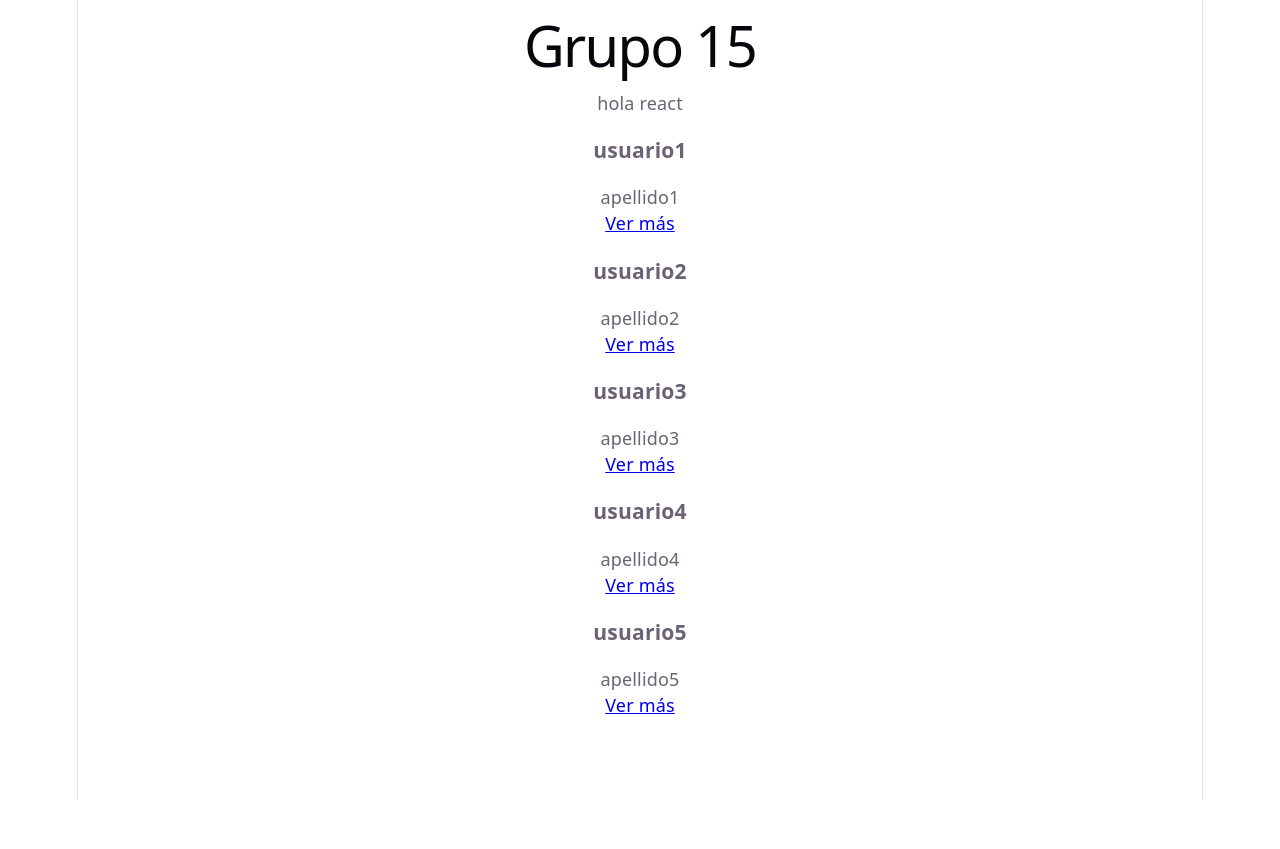
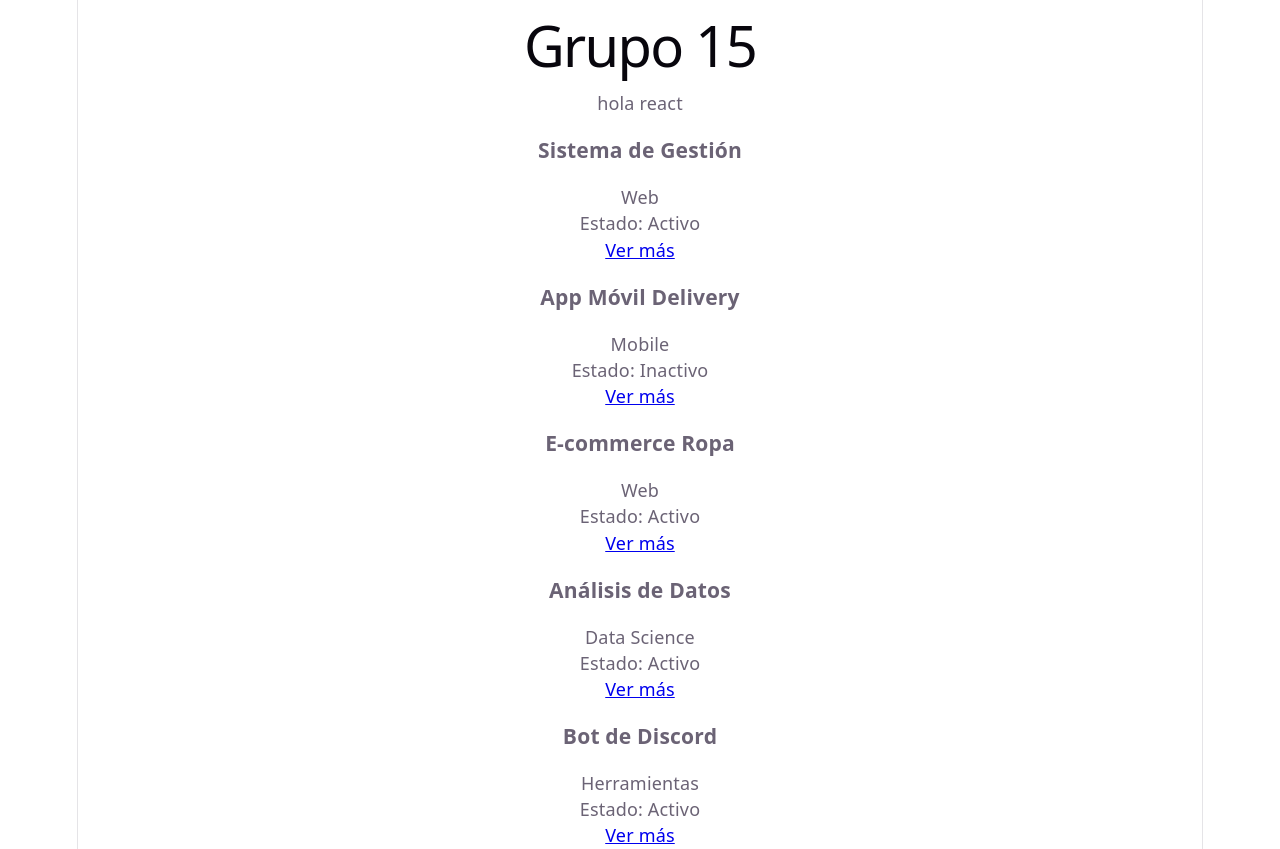
Before and after one commit to Lumyn1/pv_tp3_grupo15, a React (Vite) app: page / in a window 1280 px wide. Before the commit the page ends 800 px from the top, so only its background shows below. Built offline with nearby package versions, Linux system fonts and the light colour scheme.

Commit message:
cambié codigo para que sea sobre proyectos Luciano Riveros

```diff
--- a/src/app2.jsx
+++ b/src/app2.jsx
@@ -1,14 +1,14 @@
-import Usuarios from "./components/Usuarios";
+import Proyectos from "./components/Proyectos";
 import "./css/App.css";
 
-const App2 = () =>{
+const App2 = () => {
 
      console.log ("hola mundo");
 
      return (
         <div>
         <h1>Grupo 15</h1>
-        <Usuarios />
+        <Proyectos />
         </div>
      )
 
--- /dev/null
+++ b/src/components/Proyectos.jsx
@@ -0,0 +1,26 @@
+import "../css/App.css";
+import proyectoService from "../services/proyectoService";
+
+const Proyectos = () => {
+
+     const listaDeProyectos = proyectoService.listarProyectos();
+     console.log(listaDeProyectos);
+
+    return (
+        <>
+        <p> hola react </p>
+        <section className="contenedor-tarjetas">
+        { listaDeProyectos.map((proyecto) => (
+        <article className="tarjeta" key={proyecto.id}>
+             <h3>{proyecto.titulo}</h3>
+            <p>{proyecto.categoria}</p>
+            <p>Estado: {proyecto.estado ? "Activo" : "Inactivo"}</p>
+            <a href="#" className="boton-accion">Ver más</a>
+        </article>
+        ) )}
+        </section>
+        </>
+    )
+}
+
+export default Proyectos;
--- a/src/components/Usuarios.jsx
+++ /dev/null
@@ -1,31 +0,0 @@
-import "../css/App.css";
-import usuariosService from "../services/usuariosService";
-
-
-const Usuarios =() => {
-
-     const usuariosLocales = usuariosService.listarTodosUsuarios();
-     console.log(usuariosService.listarTodosUsuarios());
-
-
-
-    return (
-        <>
-        <p> hola react </p>
-        <section className= "contenedor-tarjetas">
-        { usuariosLocales.map((usuarios)=> (
-        <article className= "tarjeta" key={usuarios.id}>
-             <h3>{usuarios.nombre}</h3>
-            <p>{usuarios.apellido}</p>
-            <a href="#" className= "boton-accion">Ver más</a>
-        </article>
-        ) )}
-        </section>
-
-
-        </>
-
-    )
-}
-
-export default Usuarios;
--- /dev/null
+++ b/src/services/proyectoService.js
@@ -0,0 +1,22 @@
+const proyectoService = (() => {
+
+    // Arreglo privado de proyectos
+    const proyectos = [
+        { id: 1, titulo: "Sistema de Gestión", categoria: "Web", estado: true },
+        { id: 2, titulo: "App Móvil Delivery", categoria: "Mobile", estado: false },
+        { id: 3, titulo: "E-commerce Ropa", categoria: "Web", estado: true },
+        { id: 4, titulo: "Análisis de Datos", categoria: "Data Science", estado: true },
+        { id: 5, titulo: "Bot de Discord", categoria: "Herramientas", estado: true }
+    ];
+
+    const listarProyectos = () => {
+        return [...proyectos];
+    };
+
+    return {
+        listarProyectos
+    };
+
+})();
+
+export default proyectoService;
--- a/src/services/usuariosService.js
+++ /dev/null
@@ -1,25 +0,0 @@
-const usuariosService = (()=> {
-
-    //array de usuarios
-    const usuarios =[
-        {id: 1, nombre: "usuario1", apellido: "apellido1", estado: true },
-        {id: 2, nombre: "usuario2", apellido: "apellido2", estado: false },
-        {id: 3, nombre: "usuario3", apellido: "apellido3", estado: true },
-        {id: 4, nombre: "usuario4", apellido: "apellido4", estado: true },
-        {id: 5, nombre: "usuario5", apellido: "apellido5", estado: true },
-        ];
-
-    const listarTodosUsuarios = () => {
-
-        return [...usuarios];
-
-    };
-
-    return {
-        listarTodosUsuarios
-    };
-
-
-} )();
-
-export default usuariosService;
```
